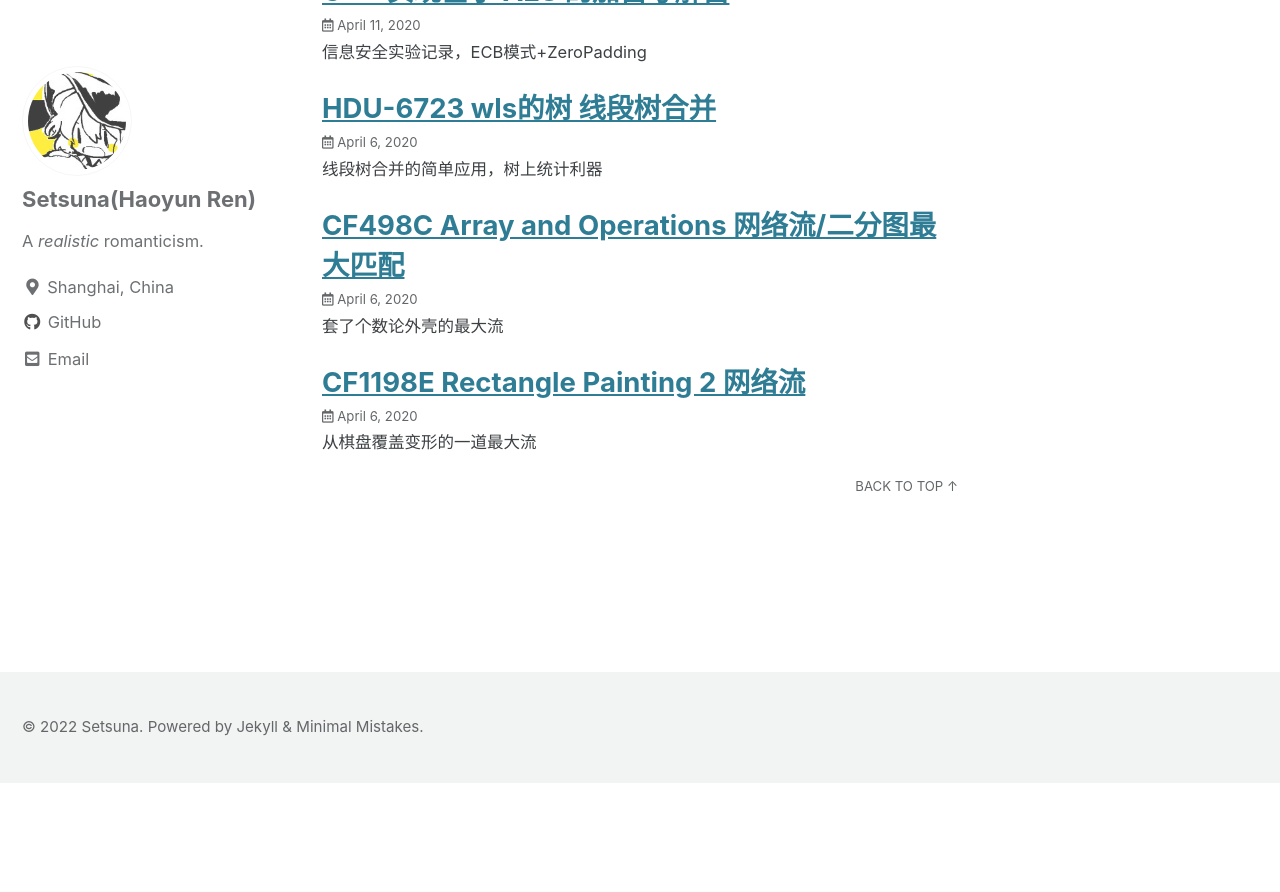
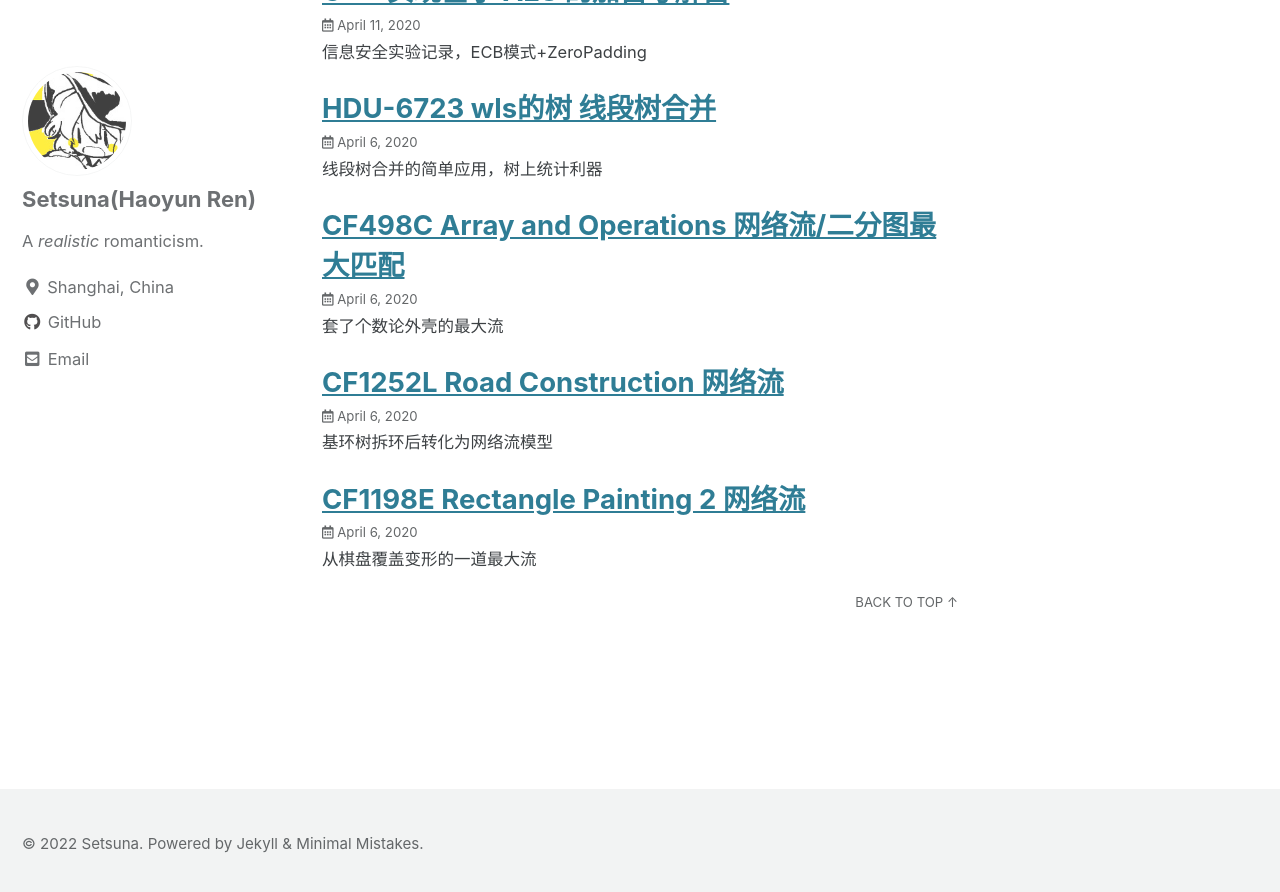
Before and after one commit to SetsunaChyan/SetsunaChyan.github.io, a Jekyll site: the page built from _pages/year-archive.md, in a window 1280 px wide and 900 px high, scrolled down 3645 px. Shown: the top 892 px of the window. Built offline with Jekyll 4.4.1, drawn with Linux system fonts in a browser that asks for light colours; cached includes are drawn as plain includes; before the commit the page ends 4428 px from its top, so only the background shows below that.

Commit message:
Add archives

```diff
--- a/_posts/CF1252L Road Construction.md
+++ b/_posts/2020-04-06-CF1252L.md
@@ -1,4 +1,9 @@
-## CF1252L Road Construction 网络流
+---
+title: "CF1252L Road Construction 网络流"
+categories: [Tutorial]
+tags: [Flows]
+excerpt: "基环树拆环后转化为网络流模型"
+---
 
 [传送门](http://codeforces.com/contest/1252/problem/L)
 
```
Also changed, not shown: other parts of _posts/2020-04-06-CF1252L.md (+1 -3 lines).
